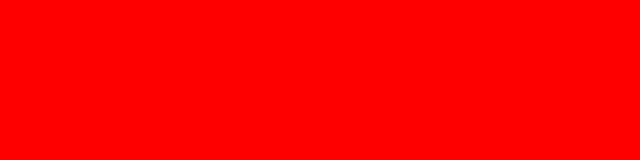
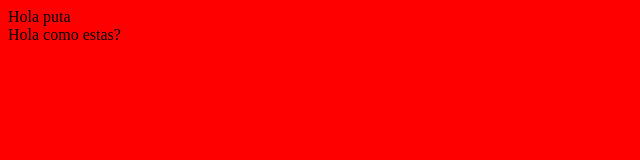
Before and after one commit to Alexrl16/GIT, a plain HTML site: page index.html in a window 1280 px wide. Shown: the whole page, without its empty margins (0-640 px from the left). Drawn offline with Linux system fonts and the light colour scheme.

Commit message:
Segundo commit

```diff
--- a/index.html
+++ b/index.html
@@ -8,6 +8,8 @@
 </head>
 <body>
     <link rel="stylesheet" href="colores.css">
+    <div>Hola puta</div>
+    <div>Hola como estas?</div>
 
 </body>
 </html>
```
